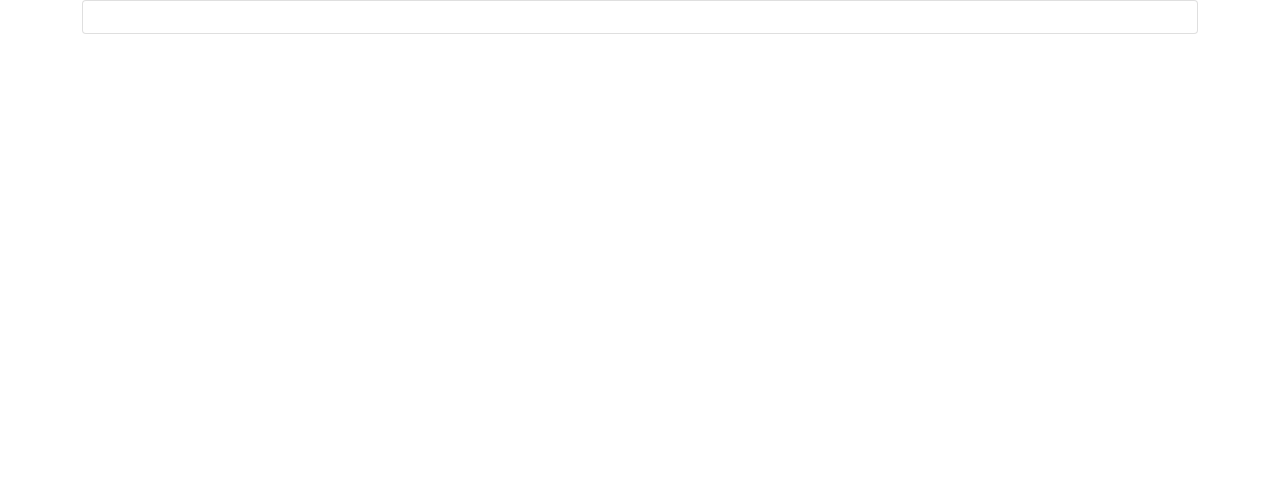
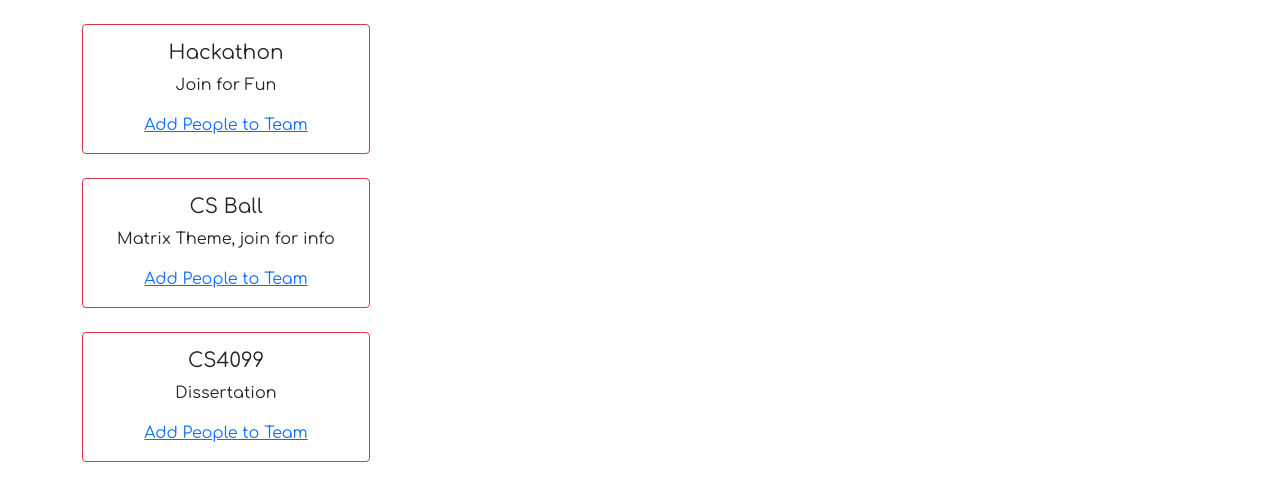
Before and after one commit to scott2000jones/stacshack-2022, a React (Create React App) app in the folder gui/: page /contacts in a window 1280 px wide. Shown: the top 500 px of the page. Built offline with nearby package versions, Linux system fonts and the light colour scheme.

Commit message:
basic contact page

```diff
--- a/gui/src/Components/Contacts.jsx
+++ b/gui/src/Components/Contacts.jsx
@@ -1,15 +1,31 @@
 import React, { Component } from 'react';
 import Card from 'react-bootstrap/Card';
 
+
+
 class Contacts extends Component {
-    state = {  }
+    state = {
+
+        contacts: [["Hackathon", "Join for Fun"], ["CS Ball", "Matrix Theme, join for info"], ["CS4099", "Dissertation"]]
+    }
     render() {
-        return (
-        <Card>
-            <Card.Body>
 
-            </Card.Body>
-        </Card>);
+        return this.state.contacts.map(data => {
+            return (
+                <div>
+                    <Card  style={{ width: '18rem' }} className='mt-4 border-danger' shadow={4}>
+                        <Card.Body>
+                            <Card.Title> {data[0]}</Card.Title>
+                            <Card.Text>
+                                {data[1]}
+                            </Card.Text>
+                            <Card.Link href="#">Add People to Team</Card.Link>
+                        </Card.Body>
+                    </Card>
+                </div>
+            )
+        })
+
     }
 }
 
```
